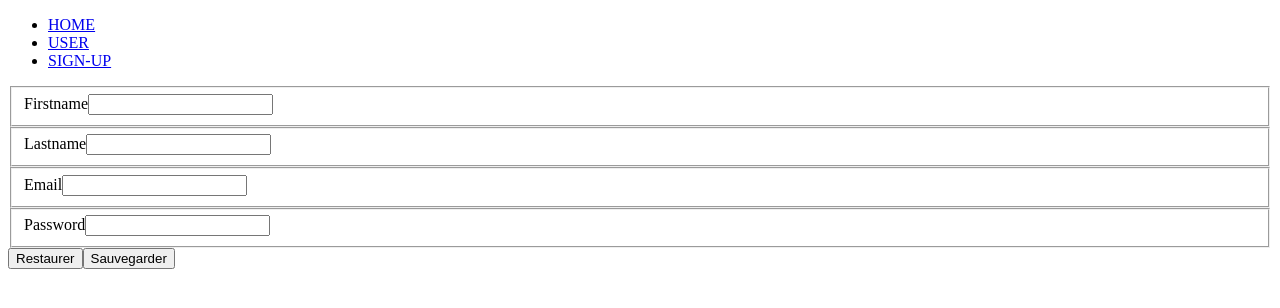
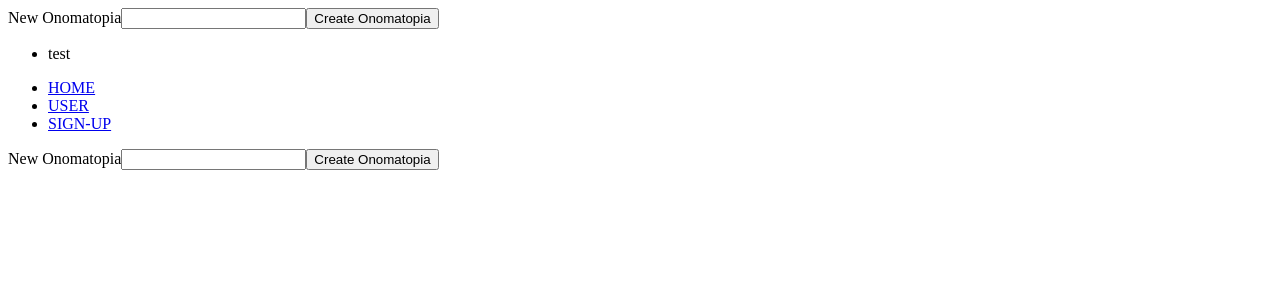
Before and after one commit to Guillaum6e/AngularQuests, an Angular app: page /sign-up in a window 1280 px wide. Shown: the top 308 px of the page. Built offline with nearby package versions, Linux system fonts and the light colour scheme.

Commit message:
Quest08-Output

```diff
--- a/src/app/app.component.html
+++ b/src/app/app.component.html
@@ -20,6 +20,10 @@
   </li>
 </ul> -->
 
+<app-my-form (sendOnomatopiaToParent)="onReceiveNewOnomatopia($event)"></app-my-form>
+<ul>
+  <li *ngFor="let onomatopoeia of onomatopoeiaList">{{onomatopoeia}}</li>
+</ul>
 <app-menu></app-menu>
 
 <router-outlet></router-outlet>
--- a/src/app/app.component.ts
+++ b/src/app/app.component.ts
@@ -6,8 +6,13 @@ import { Component } from '@angular/core';
   styleUrls: ['./app.component.css']
 })
 export class AppComponent {
-  title = 'Quest05';
+  title = 'Quest08';
   isAdmin = false;
+
+  public onomatopoeiaList: string[] = ["test"];
+  onReceiveNewOnomatopia(event: string): void {
+    this.onomatopoeiaList.push(event);
+  }
 
   connect() {
     this.isAdmin = true;
--- a/src/app/my-form/my-form.component.html
+++ b/src/app/my-form/my-form.component.html
@@ -1,4 +1,4 @@
-<form #myForm="ngForm" (ngSubmit)="myForm.valid && onSubmit()">
+<!-- <form #myForm="ngForm" (ngSubmit)="myForm.valid && onSubmit()">
   <fieldset>
     <label for="firstname-order">Firstname</label>
     <input id="firstname-order" name="firstname-order" type="text" [(ngModel)]="model.firstname" #firstname="ngModel"
@@ -43,4 +43,10 @@
 
   <button type="reset">Restaurer</button>
   <button type="submit">Sauvegarder</button>
+</form> -->
+
+<form>
+  <label for="newOnomatopia">New Onomatopia</label>
+  <input type="text" name="newOnomatopia" id="newOnomatopia" [(ngModel)]="newOnomatopia" required>
+  <button (click)="createOnomatopia()">Create Onomatopia</button>
 </form>
--- a/src/app/my-form/my-form.component.ts
+++ b/src/app/my-form/my-form.component.ts
@@ -1,4 +1,4 @@
-import { Component } from '@angular/core';
+import { Component, EventEmitter, Output } from '@angular/core';
 
 @Component({
   selector: 'app-my-form',
@@ -7,6 +7,13 @@ import { Component } from '@angular/core';
 })
 export class MyFormComponent {
   model: Order = new Order("", "", "", "");
+
+  public newOnomatopia: string = "";
+  @Output() sendOnomatopiaToParent: EventEmitter<string> = new EventEmitter();
+
+  createOnomatopia(): void {
+    this.sendOnomatopiaToParent.emit(this.newOnomatopia);
+  }
 
   onSubmit() {
     console.log(this.model);
@@ -18,6 +25,6 @@ export class Order {
     public firstname: string,
     public lastname: string,
     public email: string,
-    public password: string
+    public password: string,
   ) { }
 }
```
